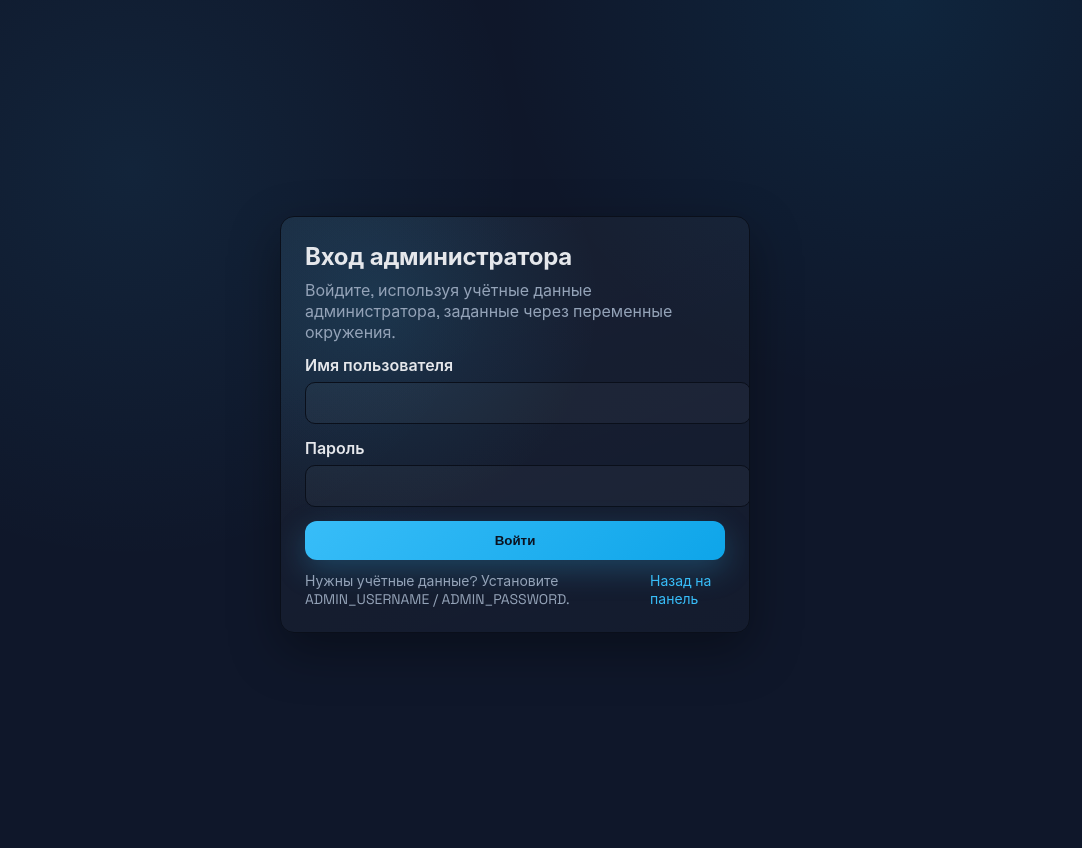
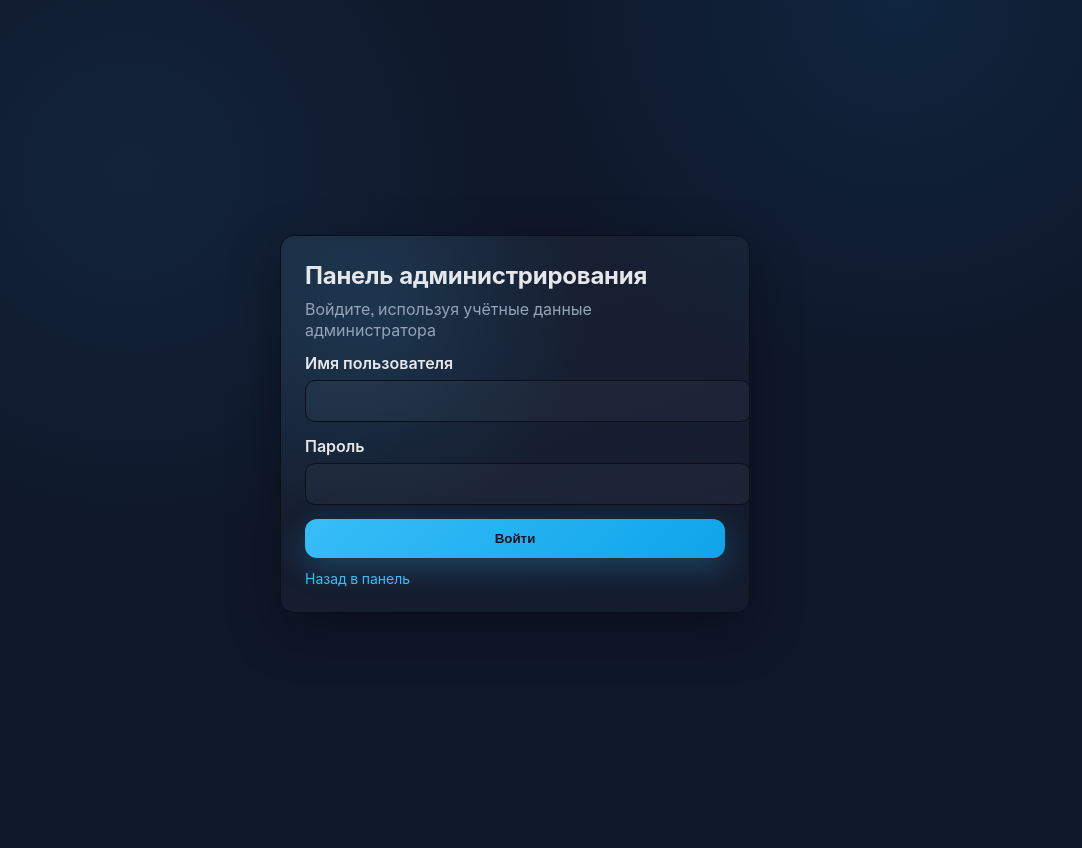
Before and after one commit to lumeeeee/uptime-monitoring, a FastAPI app: page /admin/login in a window 1280 px wide. Shown: the whole page, without its empty margins (125-1207 px from the left). Run offline with FastAPI, Linux system fonts and the light colour scheme; parts of the project's set-up code (start-up, migrations or seed data) failed here and were passed over.

Commit message:
Fix admin login

```diff
--- a/app/web/templates/admin_login.html
+++ b/app/web/templates/admin_login.html
@@ -2,7 +2,7 @@
 <html lang="en">
 <head>
   <meta charset="UTF-8" />
-  <title>Вход администратора</title>
+  <title>Панель администрирования</title>
   <style>
     @import url('https://fonts.googleapis.com/css2?family=Space+Grotesk:wght@400;500;600;700&display=swap');
     :root{
@@ -37,11 +37,11 @@
 <body>
   <div class="shell">
     <div class="header">
-      <h2>Вход администратора</h2>
+      <h2>Панель администрирования</h2>
     </div>
     <div class="content">
-      <p>Войдите, используя учётные данные администратора, заданные через переменные окружения.</p>
-      {% if error %}<div class="error">Неверное имя пользователя или пароль.</div>{% endif %}
+      <p>Войдите, используя учётные данные администратора</p>
+      {% if error %}<div class="error">Неверное имя пользователя или пароль</div>{% endif %}
       <form method="post" action="/admin/login">
         <label for="username">Имя пользователя</label>
         <input id="username" name="username" autocomplete="username" required />
@@ -50,8 +50,7 @@
         <button type="submit">Войти</button>
       </form>
       <div class="links">
-        <span>Нужны учётные данные? Установите ADMIN_USERNAME / ADMIN_PASSWORD.</span>
-        <a href="/ui">Назад на панель</a>
+        <a href="/ui">Назад в панель</a>
       </div>
     </div>
   </div>
```
